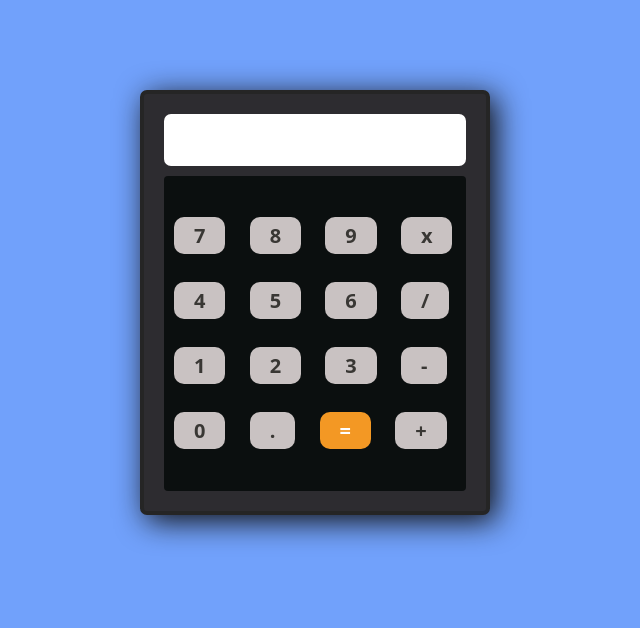
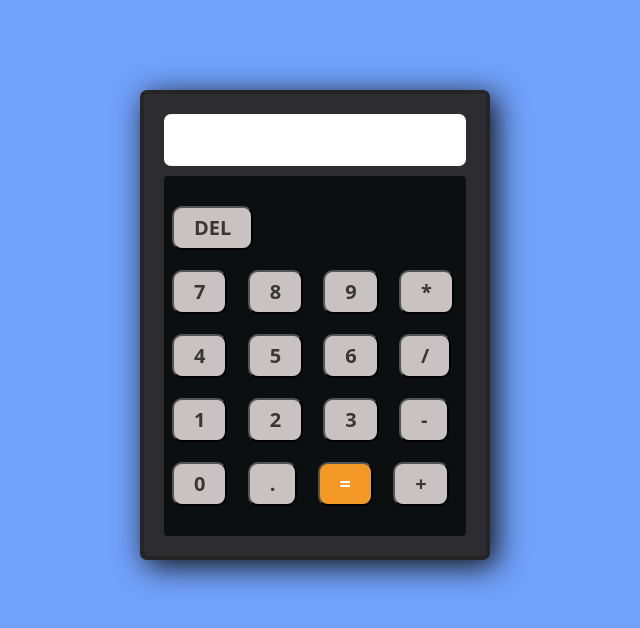
Before and after one commit to swapnilahmedshishir/calculatorINJS, a plain HTML site: page index.html in a window 1280 px wide. Shown: the whole page, without its empty margins (325-965 px from the left). Drawn offline with nearby package versions, Linux system fonts and the light colour scheme.

Commit message:
done my work

```diff
--- a/index.html
+++ b/index.html
@@ -13,35 +13,42 @@
 
    <div id="main_div">
     <div class="input-div">
-        <input class="input_value">
+        <input class="input_value" value="" id="result_value" onclick="display()">
     </div>
     <div class="value_style">
         <div class="digit_div">
-            <span class="span_text">7</span>
-            <span class="span_text">8</span>
-            <span class="span_text">9</span>
-            <span class="span_text">x</span>
-
-        </div>
-        <div class="digit_div">
-            <span class="span_text">4</span>
-            <span class="span_text">5</span>
-            <span class="span_text">6</span>
-            <span class="span_text">/</span>
+            <button onclick="deleteBtn()" class="span_text">DEL</button>
+            <!-- <button class="span_text">(</button>
+            <button class="span_text">)</button> -->
 
         </div>
 
-       <div class="digit_div">
-            <span class="span_text">1</span>
-            <span class="span_text">2</span>
-            <span class="span_text">3</span>
-            <span class="span_text">-</span>
+        <div class="digit_div" id="digit1_row_div">
+
+            <input type="button" onclick="digit('7')" class="span_text" value="7" >
+            <input type="button" onclick="digit('8')" class="span_text" value="8">
+            <input type="button" onclick="digit('9')" class="span_text" value="9">
+            <input type="button" onclick="digit('*')" class="span_text operator" value="*">
+        </div>
+        <div class="digit_div" id="digit2_row_div">
+            <input type="button" onclick="digit('4')" class="span_text" value="4">
+            <input type="button" onclick="digit('5')" class="span_text" value="5">
+            <input type="button" onclick="digit('6')" class="span_text" value="6">
+            <input type="button" onclick="digit('/')" class="span_text operator" value="/">
+
+        </div>
+
+       <div class="digit_div" id="digit3_row_div">
+        <input type="button" onclick="digit('1')" class="span_text" value="1">
+        <input type="button" onclick="digit('2')" class="span_text" value="2">
+        <input type="button" onclick="digit('3')" class="span_text" value="3">
+        <input type="button" onclick="digit('-')" class="span_text operator" value="-">
        </div>
-       <div class="digit_div">
-            <span class="span_text">0</span>
-            <span class="span_text">.</span>
-            <span class="span_text equal_digit">=</span>
-            <span class="span_text">+</span>
+       <div class="digit_div" id="digit4_row_div">
+        <input type="button" onclick="digit('0')" class="span_text" value="0">
+        <input type="button" onclick="digit('.')" class="span_text" value=".">
+        <input type="button" onclick="resultBtn()" class="span_text equal_digit" value="=">
+        <input type="button" onclick="digit('+')" class="span_text operator" value="+">
        </div>
 
 
@@ -56,7 +63,8 @@
 
 
     <!-- JavaScript Bundle with Popper -->
+    <script src="index.js"></script>
     <script src="https://cdn.jsdelivr.net/npm/bootstrap@5.2.0-beta1/dist/js/bootstrap.bundle.min.js" integrity="sha384-pprn3073KE6tl6bjs2QrFaJGz5/SUsLqktiwsUTF55Jfv3qYSDhgCecCxMW52nD2" crossorigin="anonymous"></script>
-    <script src="index.js"></script>
+
 </body>
 </html>
--- /dev/null
+++ b/index.js
@@ -0,0 +1,14 @@
+function deleteBtn(){
+    document.getElementById("result_value").value = "";
+}
+
+function digit(clickValue){
+    document.getElementById("result_value").value += clickValue;
+
+}
+
+function resultBtn(){
+    var digit = document.getElementById("result_value").value ;
+        var result = eval(digit);
+        document.getElementById("result_value").value = result;
+}
--- a/style.css
+++ b/style.css
@@ -4,9 +4,9 @@
 }
 body{
   background-color: #71A1Fb ;
-  height: 100vh;
+  height: 80vh;
   width: 100%;
-  overflow: hidden;
+  /* overflow: hidden; */
 }
 #main_div{
     background-color: #2D2C30;
@@ -33,6 +33,7 @@ body{
     font-size: 25px;
     font-weight: 700;
     color: #414040;
+    text-align: right;
 }
 .value_style{
     background-color: rgb(11, 15, 15);
@@ -40,13 +41,13 @@ body{
     border-radius: 4px;
    }
 .digit_div{
-    margin: 35px 0px;
+    margin: 20px 0px;
 
 }
 .value_style .span_text{
     clear: both;
     box-sizing: border-box;
-    margin: 0px 10px;
+    margin: 0px 8px;
     text-align: center;
     color: #161612ce;
     background-color: #c9c2c2;
```
